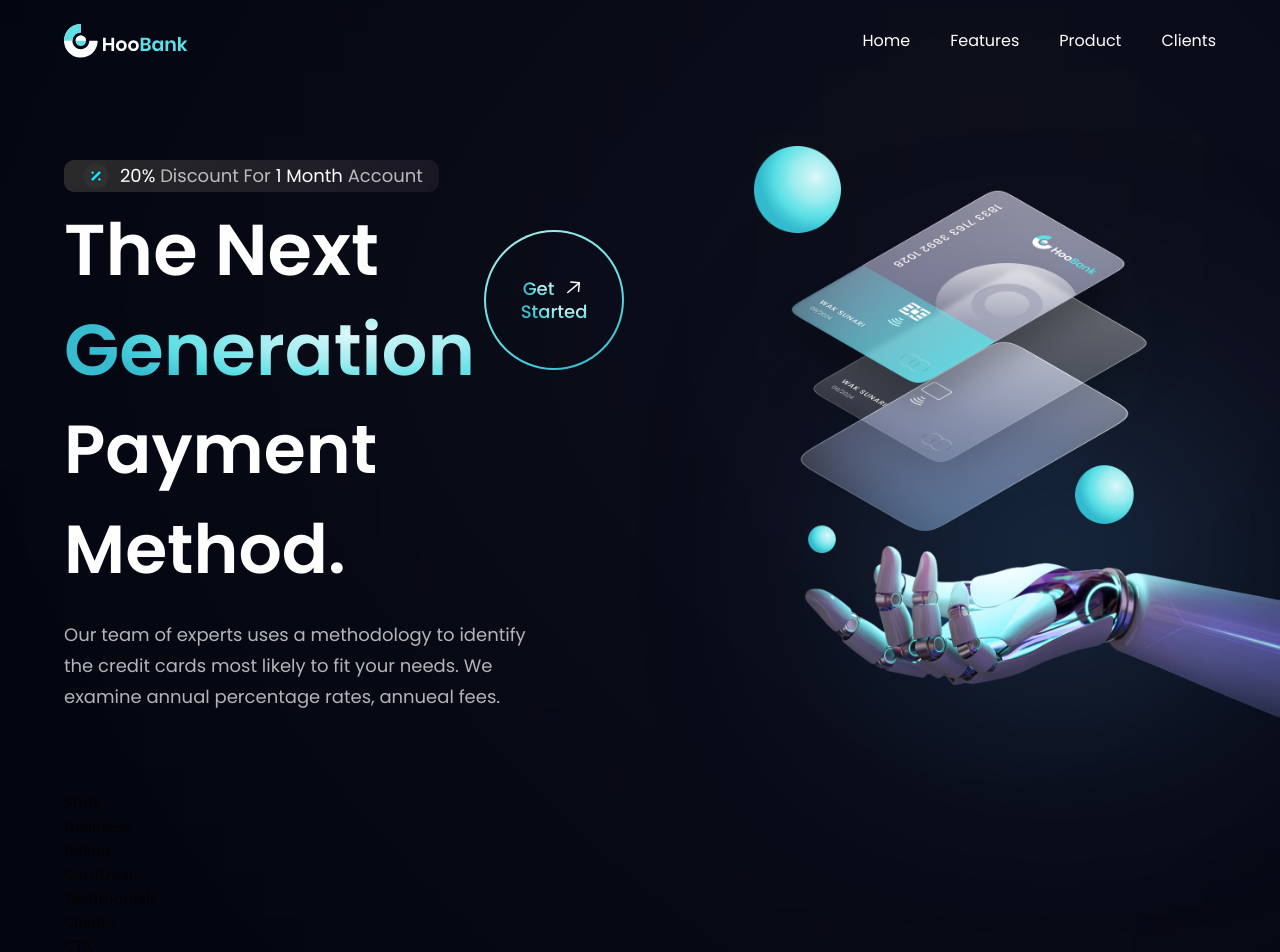
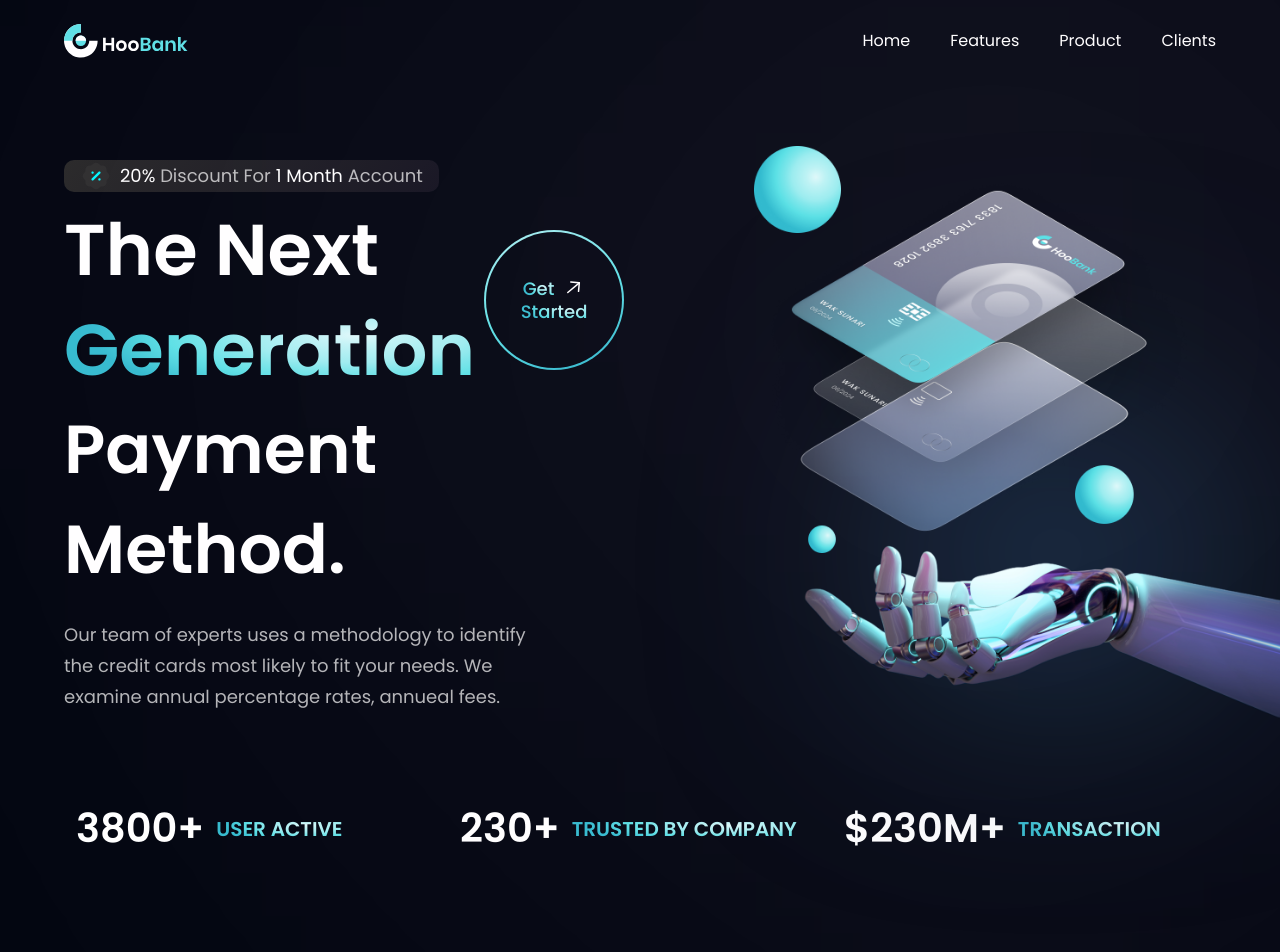
Before and after one commit to arooj-ilyas/vite-react-tailwind-project, a React (Vite) app: page / in a window 1280 px wide. Shown: the top 952 px of the page. Built offline with nearby package versions, Linux system fonts and the light colour scheme.

Commit message:
stats component complete

```diff
--- a/src/components/Hero.jsx
+++ b/src/components/Hero.jsx
@@ -48,7 +48,7 @@
       />
       {/* self closing divs with classnames to create a background gradient, pink__gradient is defined in styles.js */}
       <div className="absolute z-[0] w-[40%] h-[35%] top-0 pink__gradient" />
-      <div className="absolute z-[1] w-[80%] h-[80%] rounded-full bottom-40 white__gradient" />
+      <div className="absolute z-[1] w-[100%] h-[80%] rounded-full bottom-40 white__gradient" />
       <div className="absolute z-[0] w-[50%] h-[50%] right-20 bottom-20 blue__gradient" />
     </div>
 
--- a/src/components/Stats.jsx
+++ b/src/components/Stats.jsx
@@ -1,7 +1,21 @@
 import React from "react";
+import { stats } from "../constants";
+import styles from "../style";
 
-const Stats = () => {
-  return <div>Stats</div>;
-};
+const Stats = () => (
+  // here we want to map over the stats and return back properties from each individual stat
+  <section className={`${styles.flexCenter} flex-row flex-wrap sm:mb-20 mb-6`}>
+    {stats.map((stat) => (
+      <div key={stat.id} className={`flex-1 flex justify-start items-center flex-row m-3`}>
+        <h4 className="font-poppins font-semibold xs:text-[40px] text-[30px] xs:leading-[53px] leading-[43px] text-white">
+          {stat.value}
+        </h4>
+        <p className="font-poppins font-semibold xs:text-[20px] text-[15px] xs:leading-[26px] leading-[21px] text-gradient uppercase ml-3">
+          {stat.title}
+        </p>
+      </div>
+    ))}
+  </section>
+);
 
 export default Stats;
```
